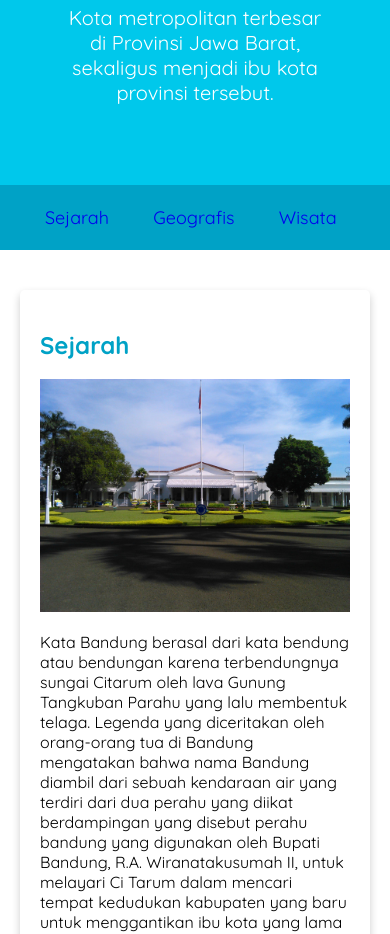
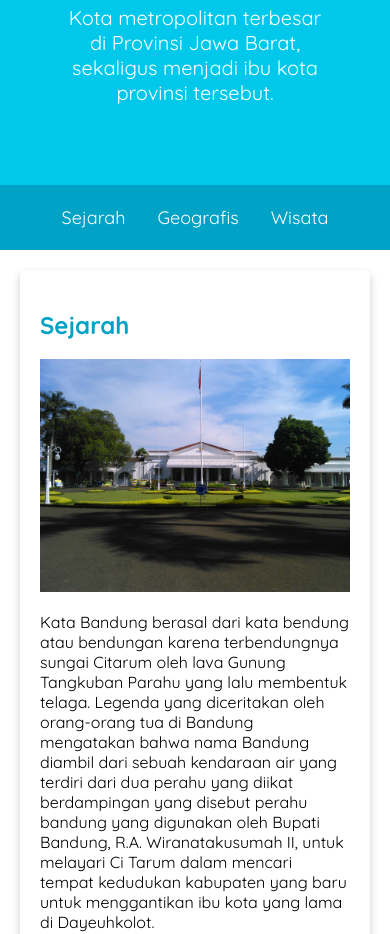
Before and after one commit to johanrza/dasar-web, a plain HTML site: page index.html in a window 390 px wide. Shown: the part 159-1093 px from the top of the page. Drawn offline with Linux system fonts and the light colour scheme.

Commit message:
menerapkan flexbox

```diff
--- a/assets/styles/style.css
+++ b/assets/styles/style.css
@@ -5,9 +5,10 @@
 }
 
 aside {
-  float: right;
+  /* float: right;
   width: 25%;
-  padding-left: 20px;
+  padding-left: 20px; */
+  flex: 1;
 }
 
 body {
@@ -17,15 +18,30 @@ body {
 }
 
 #content {
-  float: left;
-  width: 75%;
+  /* float: left;
+  width: 75%; */
+  flex: 5; /* flex-grow flex-shrink flex-basis */
+  display: flex;
+  flex-flow: column nowrap;
+  gap: 1rem 2rem;
 }
 
-@media screen and (max-width: 1000px) {
-  #content,
-  aside {
-    width: 100%;
-    padding: 0;
+@media screen and (max-width: 1200px) {
+  main {
+    flex-flow: column nowrap;
+  }
+  main aside {
+    align-self: center;
+  }
+}
+
+@media screen and (max-width: 768px) {
+  nav ul {
+    justify-content: center;
+  }
+
+  main aside {
+    align-self: stretch;
   }
 }
 
@@ -33,7 +49,7 @@ body {
   box-shadow: 0 4px 8px 0 rgba(0, 0, 0, 0.2);
   border-radius: 5px;
   padding: 20px;
-  margin-top: 20px;
+  /* margin-top: 20px; */
 }
 
 h2,
@@ -55,7 +71,9 @@ header {
 
 main {
   padding: 20px;
-  overflow: auto;
+  /* overflow: auto; */
+  display: flex;
+  gap: 1.5rem;
 }
 
 nav {
@@ -69,22 +87,24 @@ nav a {
   font-size: 18px;
   font-weight: 400;
   text-decoration: none;
+  color: white;
 }
 
 nav a:hover {
   font-weight: bold;
 }
 
-nav a:visited {
-  font-weight: bold;
-  color: white;
+nav ul {
+  padding-inline: 4rem;
+  display: flex;
+  gap: 2rem;
 }
 
 nav li {
-  display: inline;
+  /* display: inline; */
   list-style-type: none; /* mengilangkan dot (.) pada unordered list */
-  margin-right: 20px;
-  padding-right: 20px;
+  /* margin-right: 20px; */
+  /* padding-right: 20px; */
 }
 
 .profile header {
```
